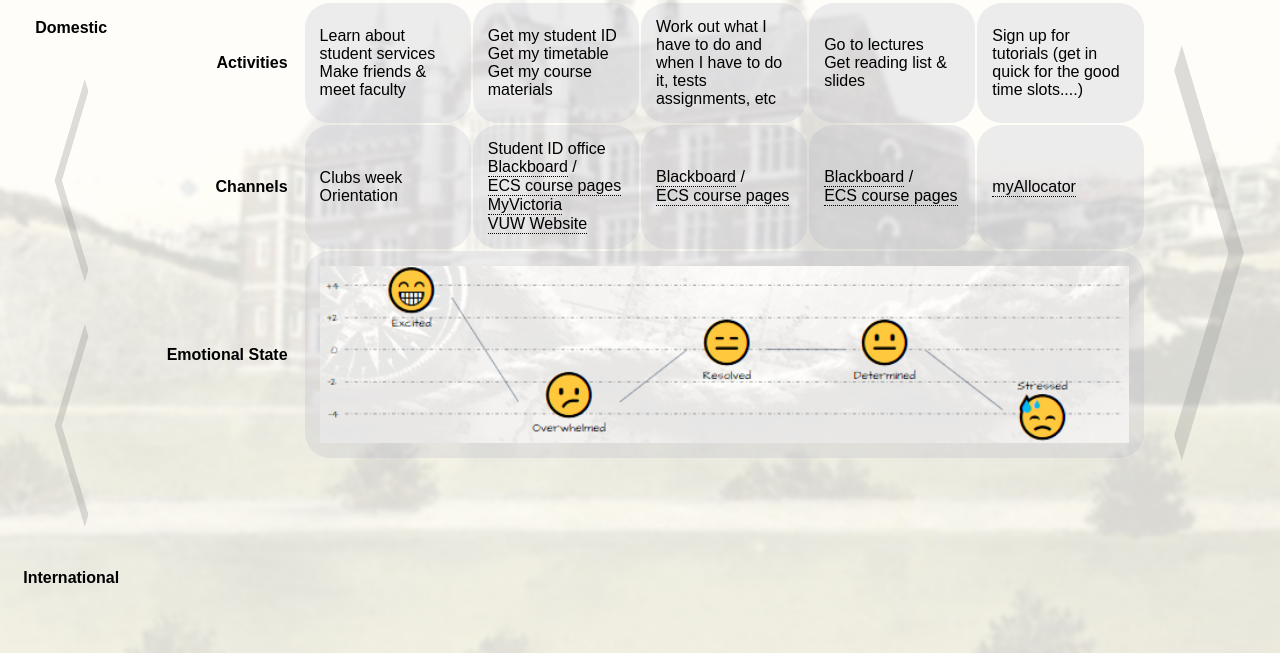
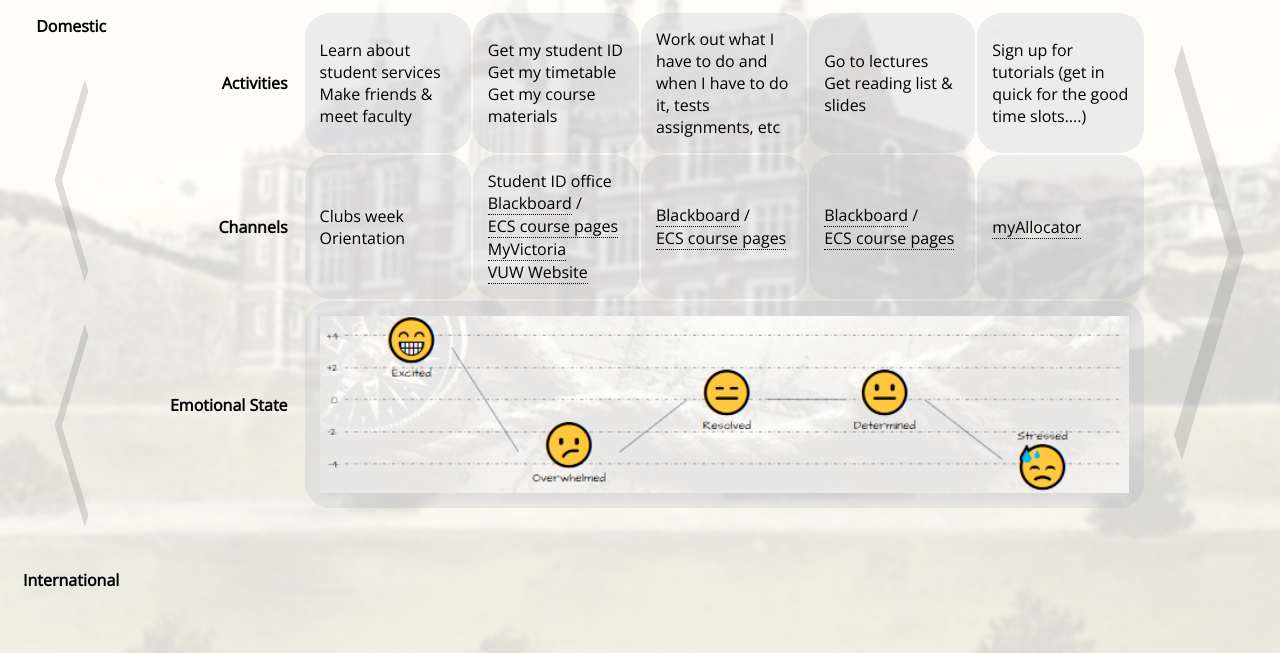
Before and after one commit to minpingyang/JourneyMap, a plain HTML site: page oweek.html in a window 1280 px wide. Shown: the part 147-800 px from the top of the page. Drawn offline with nearby package versions, Linux system fonts and the light colour scheme.

Commit message:
Update mystyle.css

```diff
--- a/mystyle.css
+++ b/mystyle.css
@@ -8,7 +8,7 @@ body{
 	background-repeat: no-repeat;
 	background-size: cover;
 	position: relative;
-	font-family: sans-serif, Arial, Helvetica;
+	font-family: 'Open Sans', Arial, Helvetica, sans-serif;
 }
 
 #main{
```
